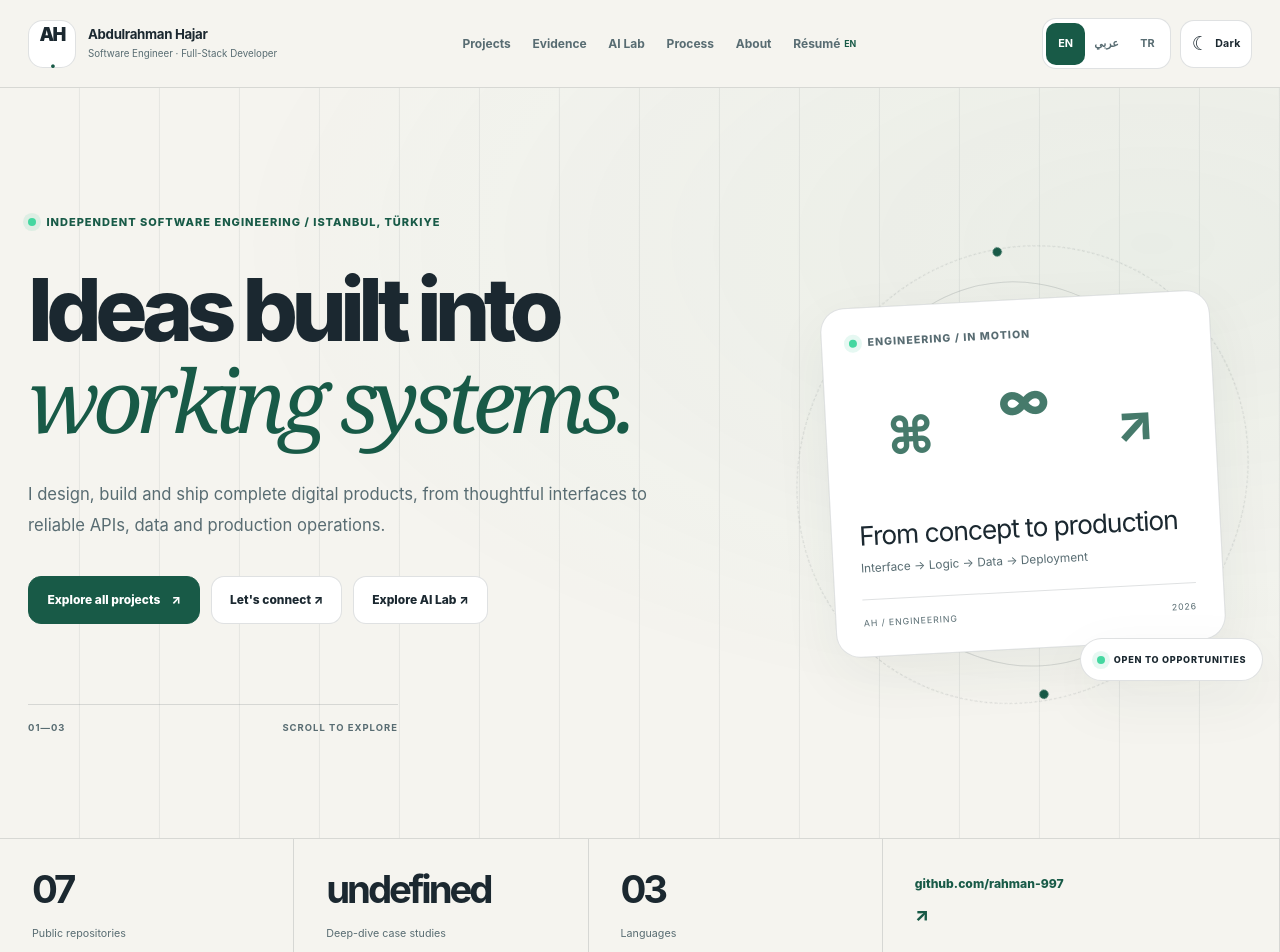
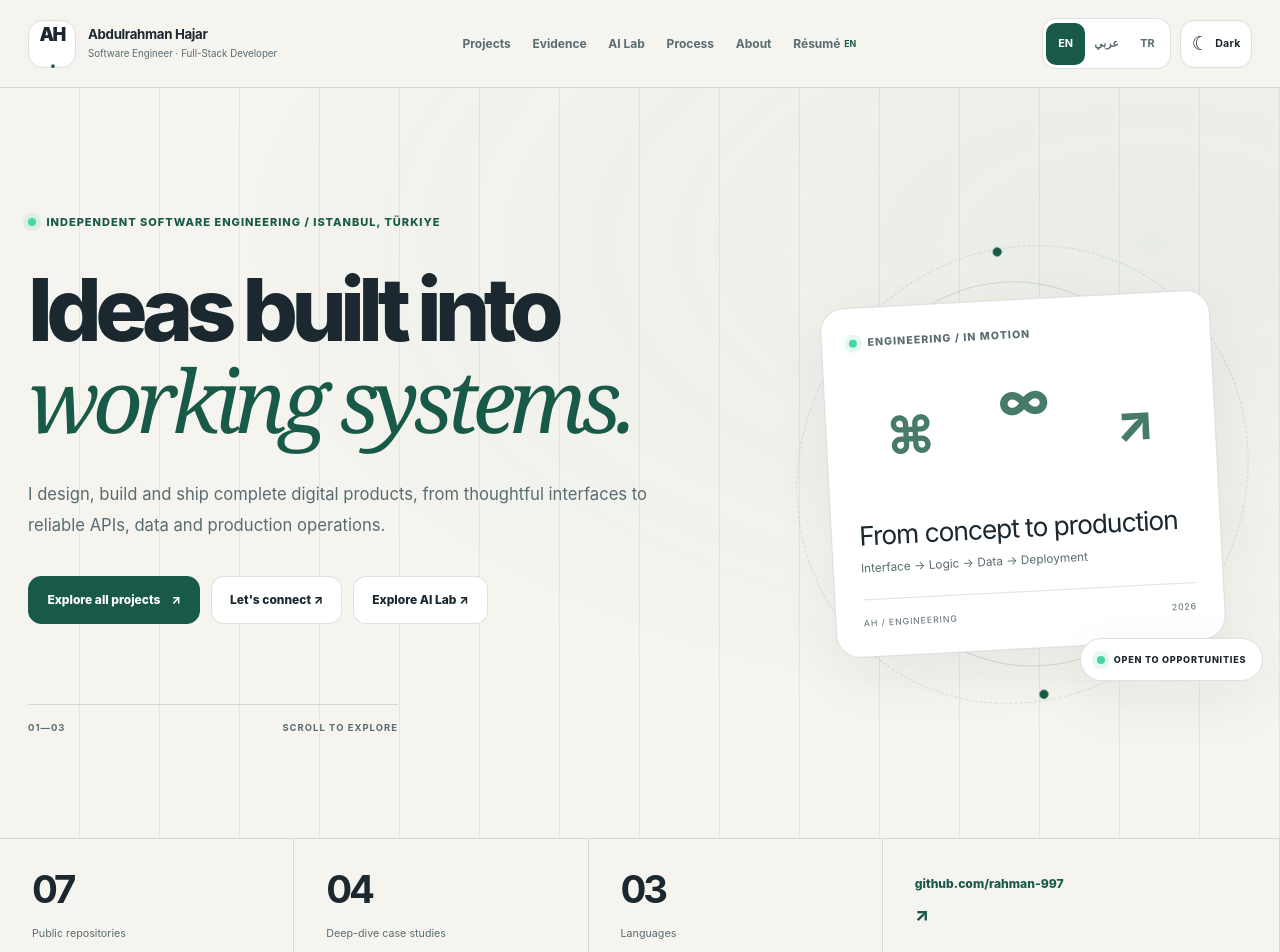
Before and after one commit to rahman-997/portfolio, a Next.js app: page / in a window 1280 px wide. Shown: the top 952 px of the page. Built offline with nearby package versions, Linux system fonts and the light colour scheme.

Commit message:
feat(portfolio): expose published case study count

```diff
--- a/app/experience/projects.ts
+++ b/app/experience/projects.ts
@@ -84,3 +84,6 @@ export const PUBLIC_PROJECTS: readonly PortfolioProject[] = [
 ] as const;
 
 export const PUBLIC_PROJECT_COUNT = PUBLIC_PROJECTS.length;
+
+/** Count only projects with a published case study route. */
+export const PUBLIC_CASE_STUDY_COUNT = PUBLIC_PROJECTS.filter(project => Boolean(project.study)).length;
```
